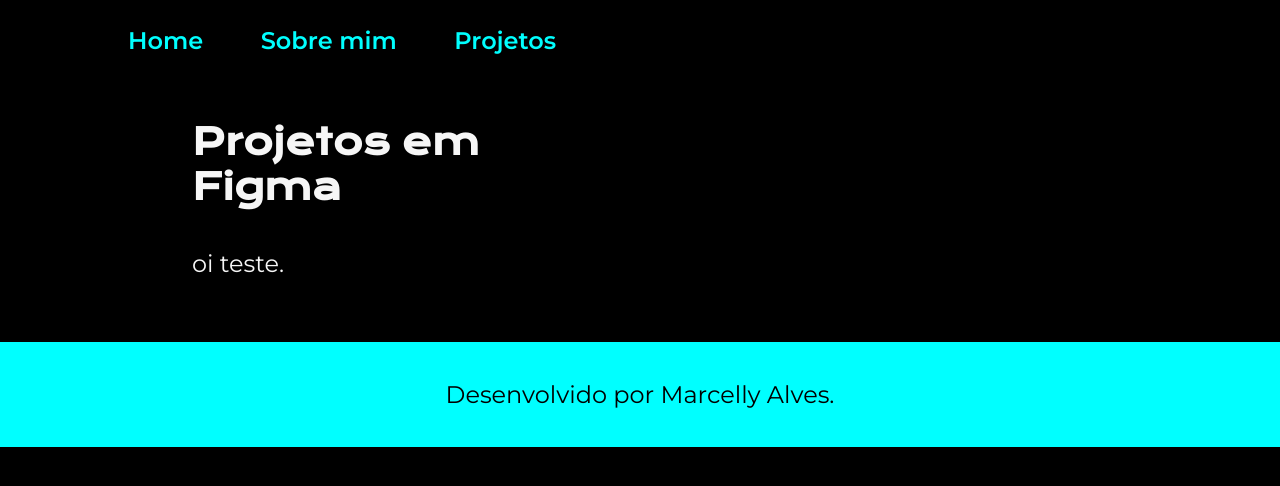
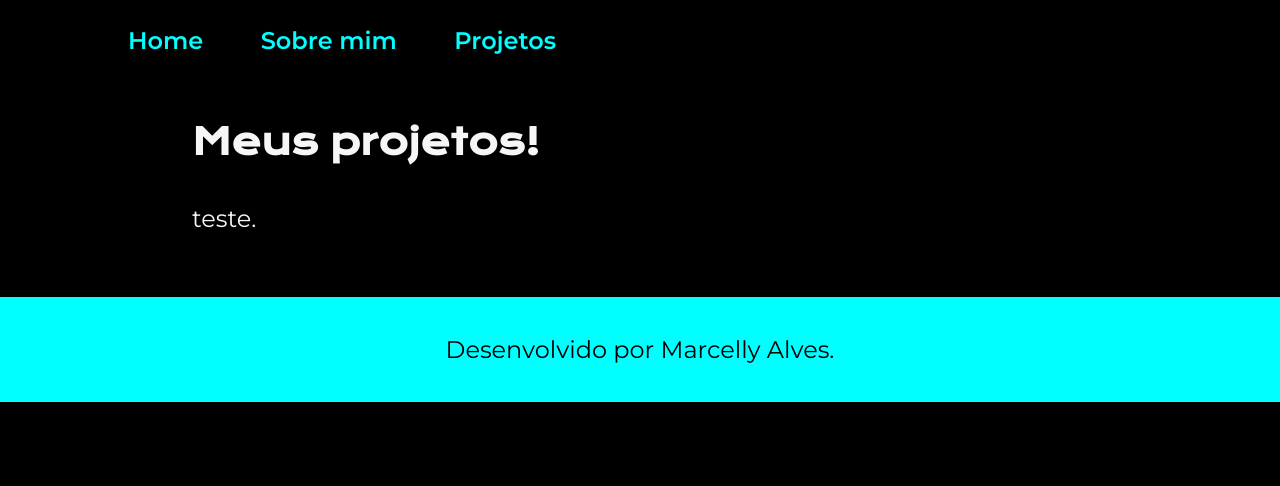
Before and after one commit to MarcellyaAlves/portfoli, a plain HTML site: page projetos.html in a window 1280 px wide. Drawn offline with nearby package versions, Linux system fonts and the light colour scheme.

Commit message:
teste novo

```diff
--- a/projetos.html
+++ b/projetos.html
@@ -19,8 +19,8 @@
 
     <main class="apresentacao">
         <section class="apresentacao__conteudo">
-    <h1 class="apresentacao__conteudo__titulo">Projetos em Figma</h1>
-    <p class="apresentacao__conteudo__texto"> oi teste.</p>
+                <h1 class="apresentacao__conteudo__titulo">Meus projetos!</h1>
+                <p class="apresentacao__conteudo__texto">teste. </p>
 </section>
 </main>
 
```
Lines whose indentation alone changed are shown as unchanged.
